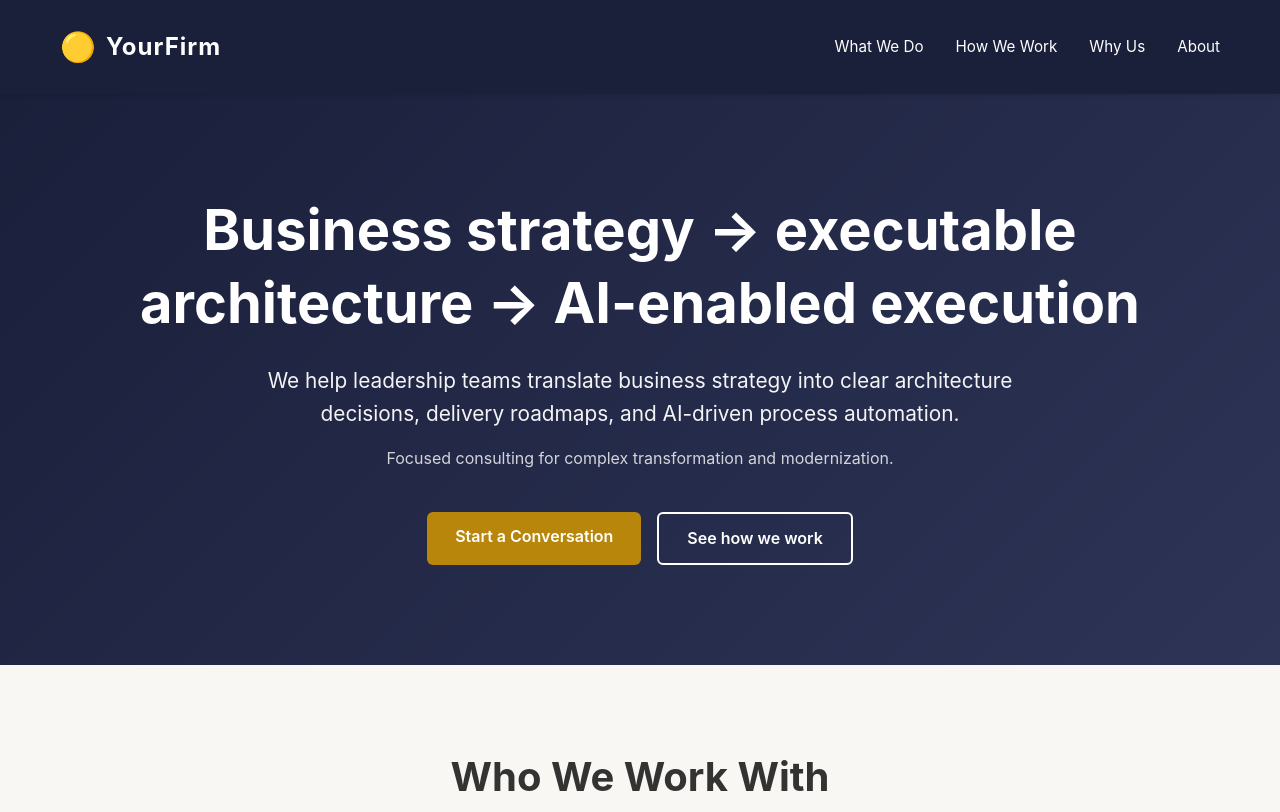
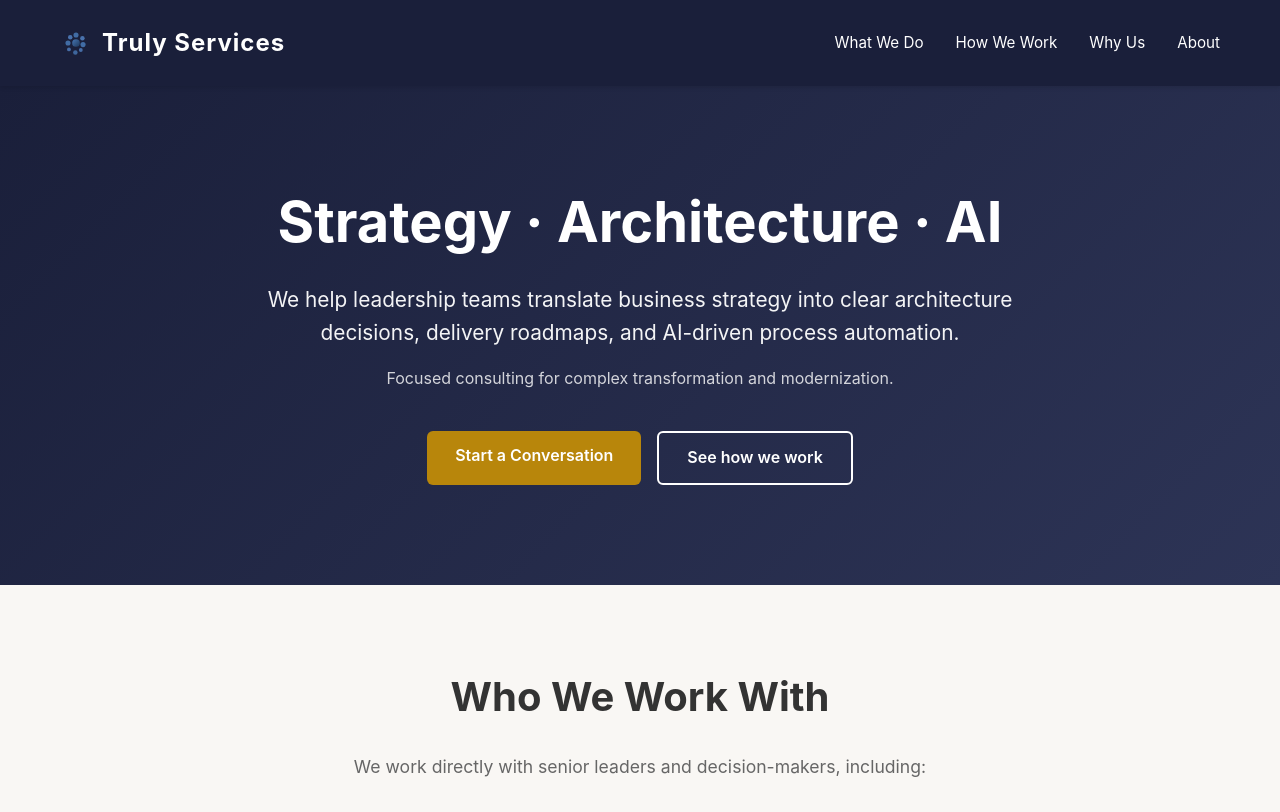
Before and after one commit to santoshvelamuri/santoshvelamuri.github.io, a website: page index.html in a window 1280 px wide. Shown: the top 812 px of the page. Drawn offline with Linux system fonts and the light colour scheme.

Commit message:
Update branding to Truly Services with new geometric logo

```diff
--- a/css/styles.css
+++ b/css/styles.css
@@ -49,6 +49,12 @@ body {
 
 .logo-icon {
     font-size: 1.8rem;
+}
+
+.logo-svg {
+    width: 32px;
+    height: 32px;
+    display: inline-block;
 }
 
 .brand-name {
--- a/index.html
+++ b/index.html
@@ -3,7 +3,7 @@
 <head>
     <meta charset="UTF-8">
     <meta name="viewport" content="width=device-width, initial-scale=1.0">
-    <title>YourFirm - Business Strategy, Architecture & AI-Enabled Execution</title>
+    <title>Truly Services - Business Strategy, Architecture & AI-Enabled Execution</title>
     <link rel="stylesheet" href="css/styles.css">
 </head>
 <body>
@@ -11,8 +11,24 @@
     <nav class="navbar">
         <div class="container">
             <div class="nav-brand">
-                <span class="logo-icon">🟡</span>
-                <span class="brand-name">YourFirm</span>
+                <svg class="logo-svg" xmlns="http://www.w3.org/2000/svg" viewBox="0 0 100 100" width="32" height="32">
+                  <defs>
+                    <linearGradient id="blueGradient" x1="0%" y1="0%" x2="100%" y2="100%">
+                      <stop offset="0%" style="stop-color:#4B7FBF;stop-opacity:1" />
+                      <stop offset="100%" style="stop-color:#1E3A5F;stop-opacity:1" />
+                    </linearGradient>
+                  </defs>
+                  <circle cx="50" cy="50" r="12" fill="url(#blueGradient)" opacity="0.9"/>
+                  <circle cx="50" cy="25" r="8" fill="#4B7FBF" opacity="0.8"/>
+                  <circle cx="70" cy="35" r="7" fill="#5A8FD4" opacity="0.75"/>
+                  <circle cx="72" cy="55" r="8" fill="#4B7FBF" opacity="0.8"/>
+                  <circle cx="65" cy="72" r="6" fill="#5A8FD4" opacity="0.7"/>
+                  <circle cx="48" cy="80" r="7" fill="#4B7FBF" opacity="0.75"/>
+                  <circle cx="28" cy="70" r="6" fill="#5A8FD4" opacity="0.7"/>
+                  <circle cx="25" cy="50" r="8" fill="#4B7FBF" opacity="0.8"/>
+                  <circle cx="32" cy="32" r="7" fill="#5A8FD4" opacity="0.75"/>
+                </svg>
+                <span class="brand-name">Truly Services</span>
             </div>
             <ul class="nav-menu">
                 <li><a href="#what-we-do">What We Do</a></li>
@@ -26,7 +42,7 @@
     <!-- Hero Section -->
     <section class="hero">
         <div class="container">
-            <h1>Business strategy → executable architecture → AI-enabled execution</h1>
+            <h1>Strategy · Architecture · AI</h1>
             <p class="hero-subtitle">We help leadership teams translate business strategy into clear architecture decisions, delivery roadmaps, and AI-driven process automation.</p>
             <p class="hero-trust">Focused consulting for complex transformation and modernization.</p>
             <div class="hero-buttons">
@@ -255,7 +271,7 @@
                 <button type="submit" class="btn btn-primary">Send Message</button>
                 <div class="form-message" id="form-message"></div>
             </form>
-            <p class="form-note">We'll get back to you within 24 hours with a focused conversation about your context and next steps.</p>
+            <p class="form-Truly Services'll get back to you within 24 hours with a focused conversation about your context and next steps.</p>
         </div>
     </section>
 
```
Also changed, not shown: how-we-work.html (+20 -4 lines), README.md, logo.svg (added).
